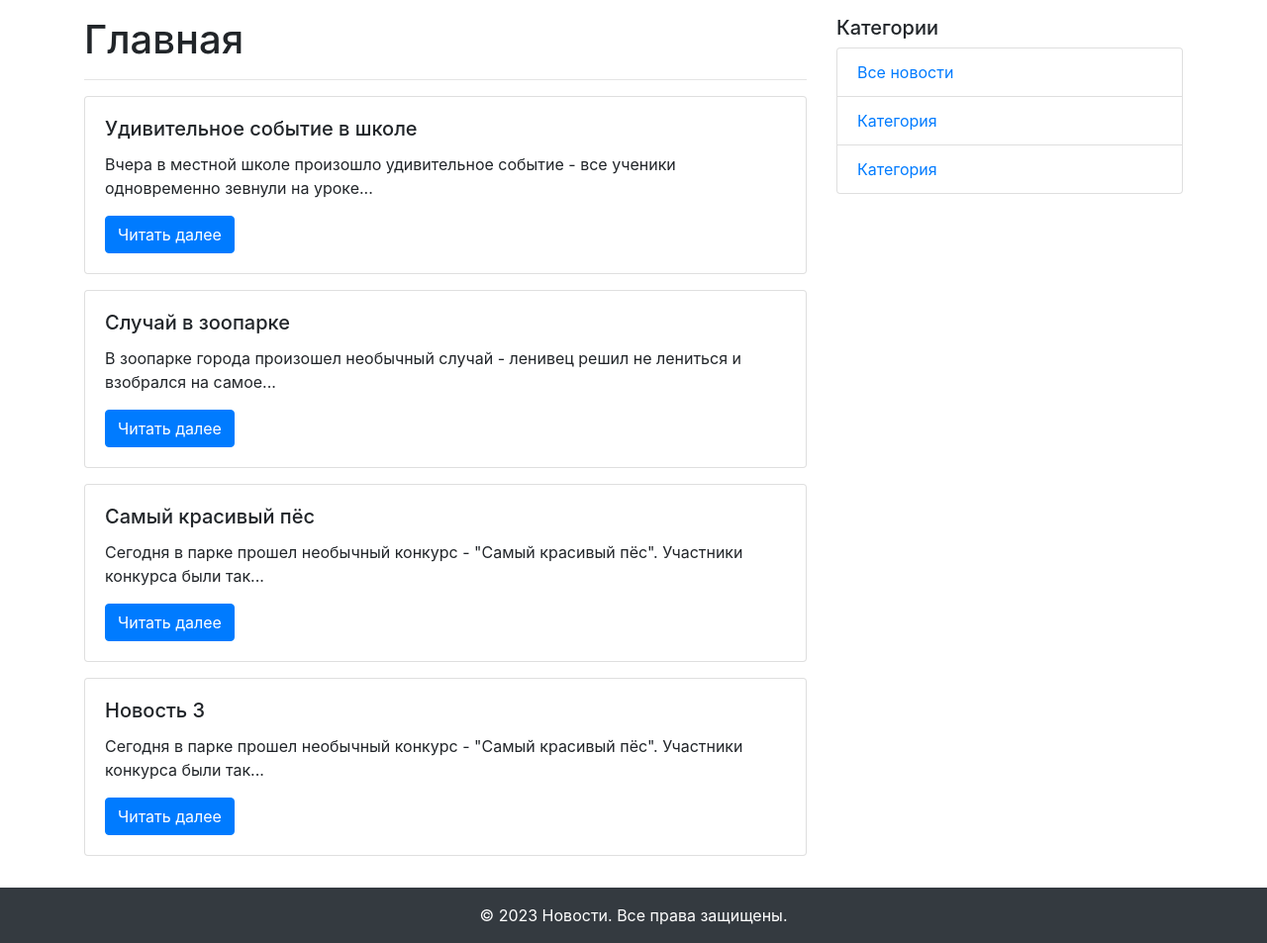
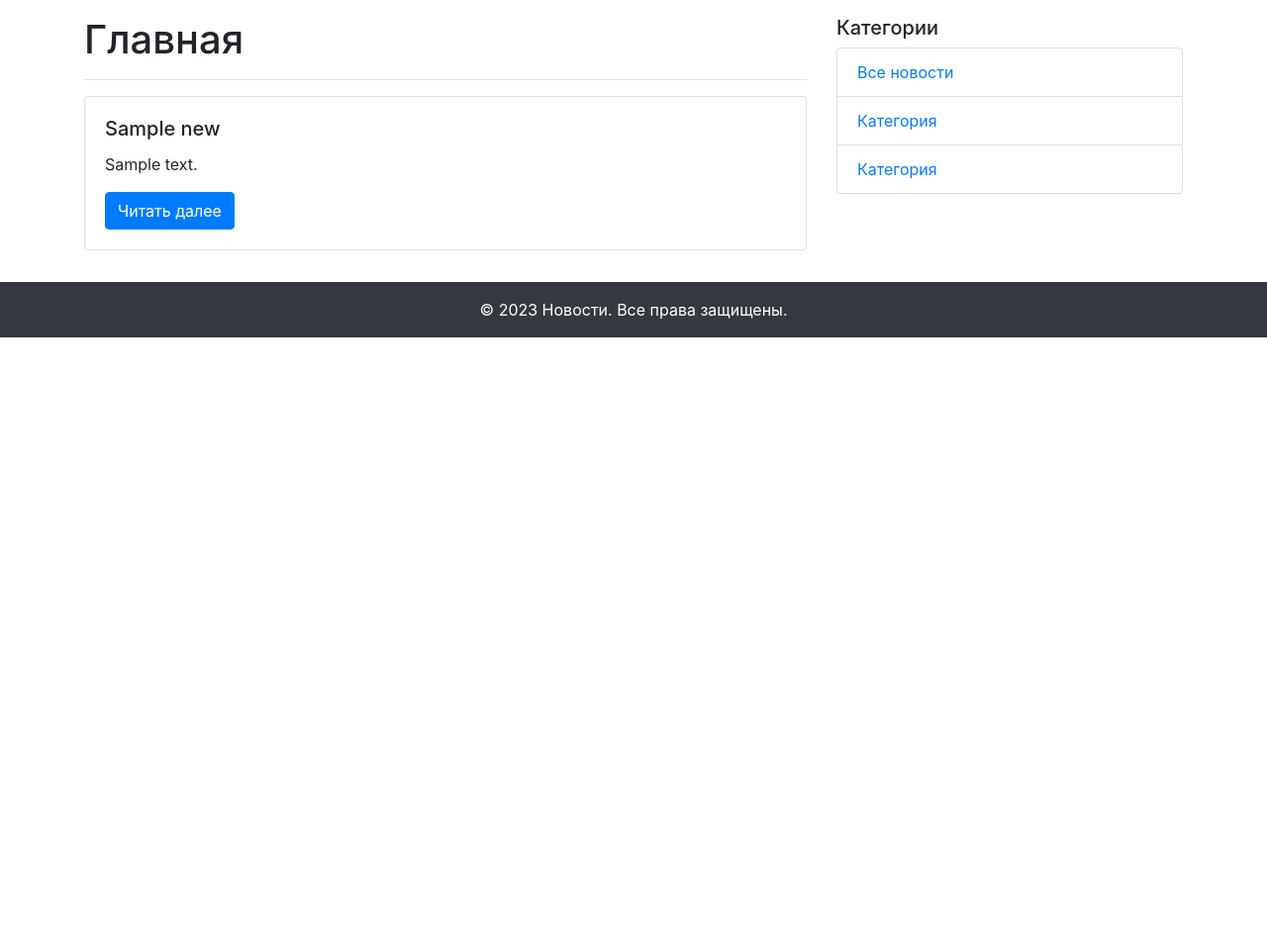
Before and after one commit to iwannafly69/flask_news, a Flask app: page / in a window 1280 px wide. Shown: the part 56-1009 px from the top of the page at 99% size. After the commit the page ends 397 px from the top, so only its background shows below. Run offline with Flask 3, Linux system fonts and the light colour scheme; tables that the repository leaves empty hold one stand-in row (values such as "Sample post"); some libraries are stand-ins or nearby versions.

Commit message:
feet: добавь базу данных для сохранения данных
Была добавлена база данных, так как наблюдалась проблема с хранением данных.

```diff
--- a/main.py
+++ b/main.py
@@ -1,40 +1,25 @@
+from datetime import datetime
 from flask import Flask, render_template, redirect, url_for
 from flask_wtf import FlaskForm
 from wtforms import StringField, TextAreaField, SubmitField, EmailField, SelectField
 from wtforms.validators import DataRequired, Length, Optional
+from flask_sqlalchemy import SQLAlchemy
 
 app = Flask(__name__)
 app.config['SECRET_KEY'] = 'SECRET_KEY'
+app.config['SQLALCHEMY_DATABASE_URI'] = 'sqlite:///db.sqlite3'
 
-news = [{'title': 'Удивительное событие в школе',
-         'text': 'Вчера в местной школе произошло удивительное событие - все '
-                 'ученики одновременно зевнули на уроке математики. '
-                 'Преподаватель был так поражен этим коллективным зевком, '
-                 'что решил отменить контрольную работу.'},
-        {'title': 'Случай в зоопарке',
-         'text': 'В зоопарке города произошел необычный случай - ленивец '
-                 'решил не лениться и взобрался на самое высокое дерево в '
-                 'своем вольере. Посетители зоопарка были поражены такой '
-                 'активностью и начали снимать ленивца на видео. В итоге он '
-                 'получил свой собственный канал на YouTube, где он размещает '
-                 'свои приключения.'},
-        {'title': 'Самый красивый пёс',
-         'text': 'Сегодня в парке прошел необычный конкурс - "Самый красивый '
-                 'пёс". Участники конкурса были так красивы, что судьи не '
-                 'могли выбрать победителя. В итоге, конкурс был объявлен '
-                 'ничейным, а участники получили награды за участие, '
-                 'в том числе - пакетики конфет и игрушки в виде косточек. '
-                 'Конкурс вызвал большой интерес у посетителей парка, '
-                 'и его решили повторить в более масштабном формате.'},
-        {'title': 'Новость 3',
-         'text': 'Сегодня в парке прошел необычный конкурс - "Самый красивый '
-                 'пёс". Участники конкурса были так красивы, что судьи не '
-                 'могли выбрать победителя. В итоге, конкурс был объявлен '
-                 'ничейным, а участники получили награды за участие, '
-                 'в том числе - пакетики конфет и игрушки в виде косточек. '
-                 'Конкурс вызвал большой интерес у посетителей парка, '
-                 'и его решили повторить в более масштабном формате.'}
-        ]
+db = SQLAlchemy(app)
+
+
+class News(db.Model):
+    id = db.Column(db.Integer, primary_key=True)
+    title = db.Column(db.String(255), unique=True, nullable=False)
+    text = db.Column(db.Text, nullable=False)
+    created_date = db.Column(db.DateTime, default=datetime.utcnow)
+
+
+db.create_all()
 
 
 class FeedbackForm(FlaskForm):
@@ -46,30 +31,26 @@ class FeedbackForm(FlaskForm):
 
 
 class NewsForm(FlaskForm):
-    title = StringField(
-        'Название', validators=[DataRequired(message="Поле не должно быть пустым"),
-                                Length(max=255, message='Введите заголовок длинной до 255 символов')])
-    text = TextAreaField(
-        'Текст',
-        validators=[DataRequired(message="Поле не должно быть пустым")])
+    title = StringField('Название',
+                        validators=[DataRequired(message="Поле не должно быть пустым"),
+                                    Length(max=255, message='Введите заголовок длинной до 255 символов')])
+    text = TextAreaField('Текст',
+                         validators=[DataRequired(message="Поле не должно быть пустым")])
     submit = SubmitField('Добавить')
 
 
 @app.route('/')
 def index():
+    news_list = News.query.all()
     return render_template('index.html',
-                           news=news)
+                           news=news_list)
 
 
 @app.route('/news_detail/<int:id>')
 def news_detail(id):
-    title = news[id]['title']
-    text = news[id]['text']
-    return render_template(
-        'news_detail.html',
-        title=title,
-        text=text
-    )
+    news_detail = News.query.get(id)
+    return render_template('news_detail.html',
+                           item=news_detail)
 
 
 @app.route('/feedback/', methods=['GET', 'POST'])
@@ -89,10 +70,12 @@ def feedback():
 def add_news():
     form = NewsForm()
     if form.validate_on_submit():
-        title = form.title.data
-        text = form.text.data
-        news.append({'title': title, 'text': text})
-        return redirect(url_for('index'))
+        news = News()
+        news.title = form.title.data
+        news.text = form.text.data
+        db.session.add(news)
+        db.session.commit()
+        return redirect(url_for('index', id=news.id))
     return render_template('add_news.html', form=form)
 
 
--- a/templates/index.html
+++ b/templates/index.html
@@ -13,9 +13,11 @@
         <!-- Краткое содержание новости (первые 100 символов) -->
         <p class="card-text">{{ item.text|truncate(100) }}</p>
         <!-- Ссылка для чтения полной версии новости -->
-        <a href="{{ url_for('news_detail', id=loop.index0) }}" class="btn btn-primary">Читать далее</a>
+        <a href="{{ url_for('news_detail', id=item.id) }}" class="btn btn-primary">Читать далее</a>
     </div>
-<!--{% include "footer.html" %}-->
+<!--    {% include "footer.html" %}-->
 </div>
+{% else %}
+    <p class="card-text">Новостей пока нет!</p>
 {% endfor %}
 {% endblock content %}
--- a/templates/news_detail.html
+++ b/templates/news_detail.html
@@ -1,9 +1,9 @@
 {% extends "base.html" %}
 {% block title %}
-{{ title }}
+{{ item.title }}
 {% endblock title %}
 {% block content %}
-    <h1>{{ title }}</h1>
+    <h1>{{ item.title }}</h1>
     <hr>
-    <p>{{ text }}</p>
+    <p>{{ item.text }}</p>
 {% endblock content %}
```
